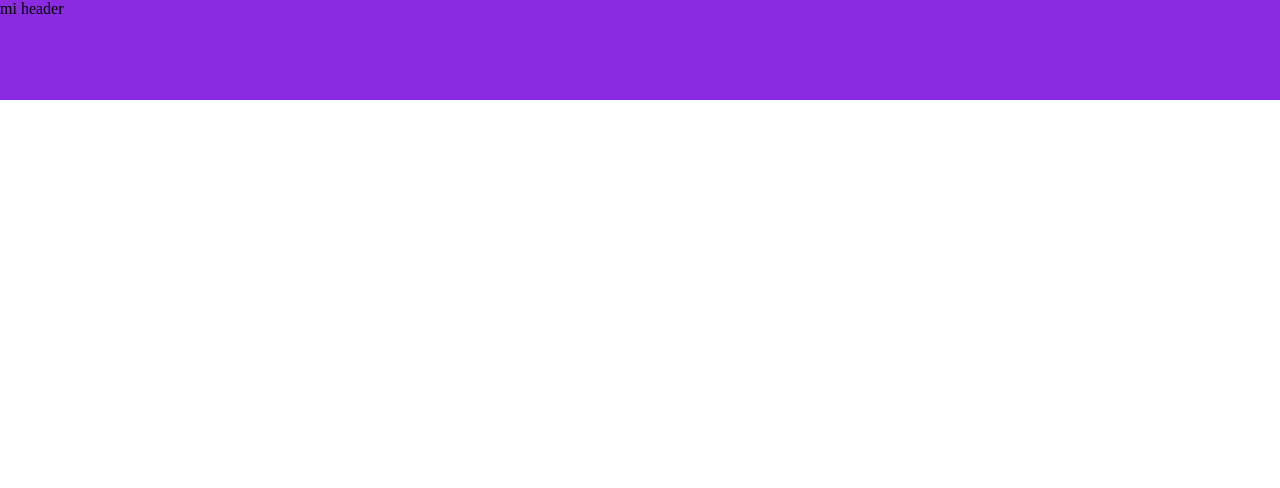
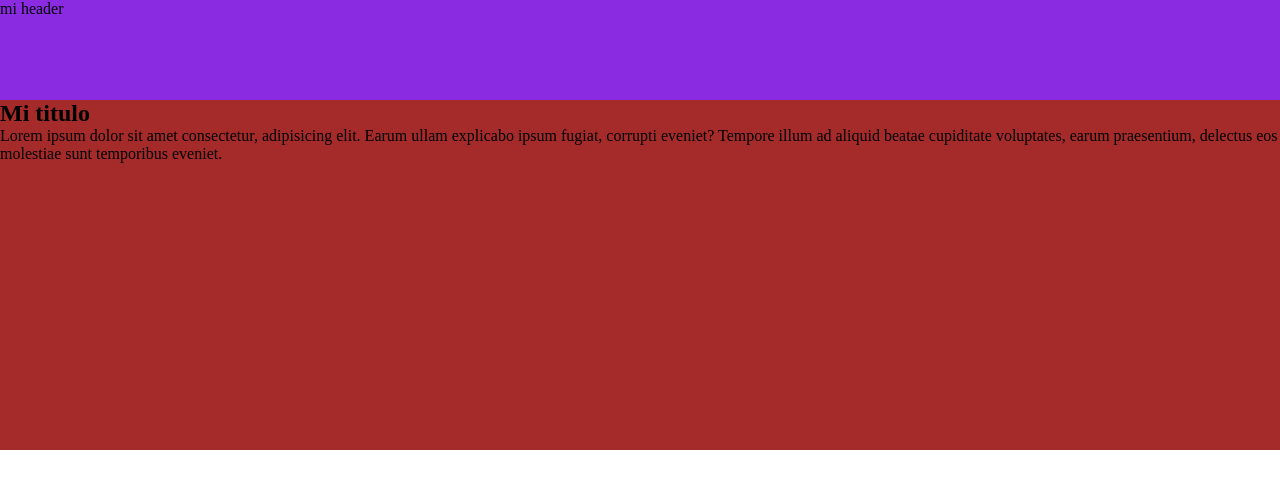
Before and after one commit to codercabral/proyectox, a plain HTML site: page index.html in a window 1280 px wide. Drawn offline with Linux system fonts and the light colour scheme.

Commit message:
agregue un main con estilos

```diff
--- a/estilos.css
+++ b/estilos.css
@@ -8,3 +8,8 @@ header{
     background-color: blueviolet;
     height: 100px;
 }
+
+main{
+    background-color: brown;
+    height: 350px;
+}
--- a/index.html
+++ b/index.html
@@ -8,5 +8,9 @@
 </head>
 <body>
     <header>mi header</header>
+    <main>
+        <h2>Mi titulo</h2>
+        <p>Lorem ipsum dolor sit amet consectetur, adipisicing elit. Earum ullam explicabo ipsum fugiat, corrupti eveniet? Tempore illum ad aliquid beatae cupiditate voluptates, earum praesentium, delectus eos molestiae sunt temporibus eveniet.</p>
+    </main>
 </body>
 </html>
```
